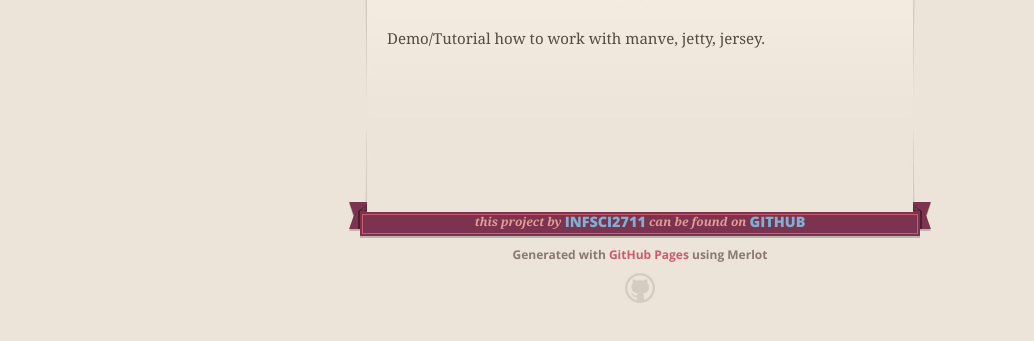
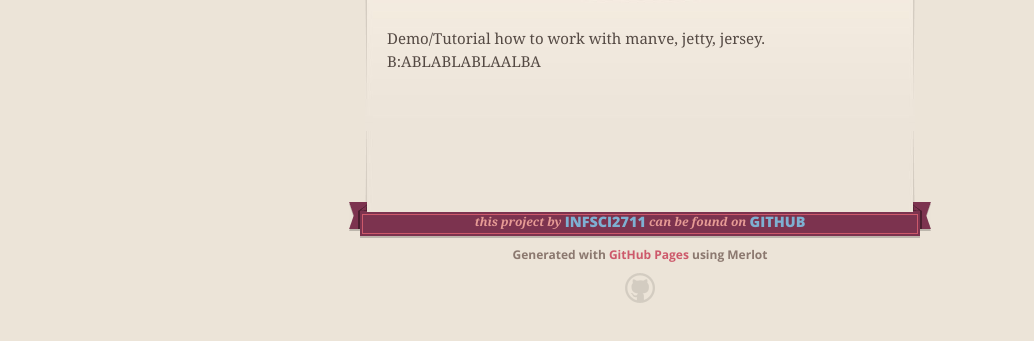
Before and after one commit to UsernameIsAlreadyTakenAgain/tutorial, a plain HTML site: page index.html in a window 1280 px wide. Shown: the part 195-536 px from the top of the page, without its empty margins (0-1034 px from the left). Drawn offline with nearby package versions, Linux system fonts and the light colour scheme.

Commit message:
Update index.html

```diff
--- a/index.html
+++ b/index.html
@@ -46,7 +46,7 @@
 
 
       <section id="main_content">
-        <p>Demo/Tutorial how to work with manve, jetty, jersey.</p>
+        <p>Demo/Tutorial how to work with manve, jetty, jersey. B:ABLABLABLAALBA</p>
       </section>
 
       <footer>
```
